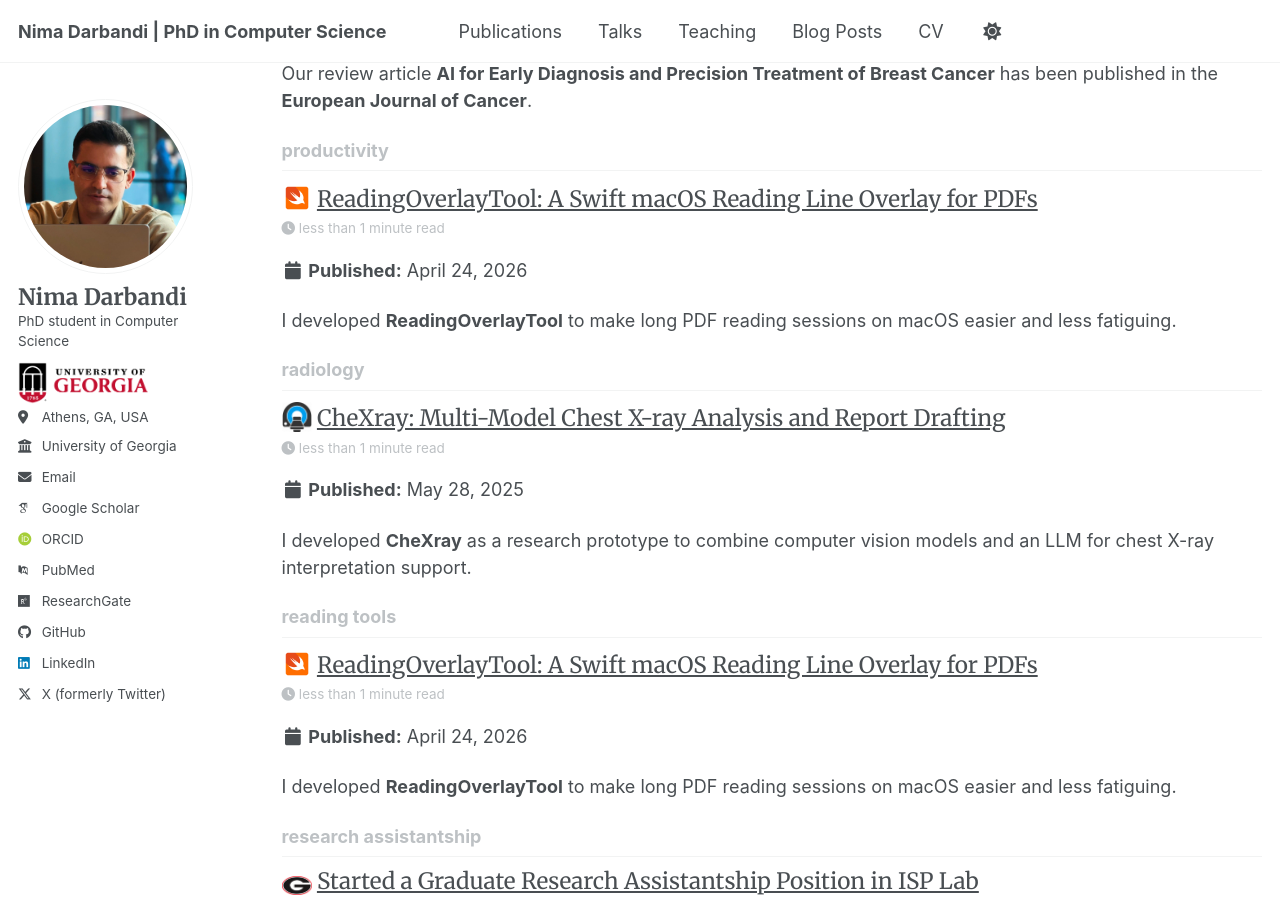
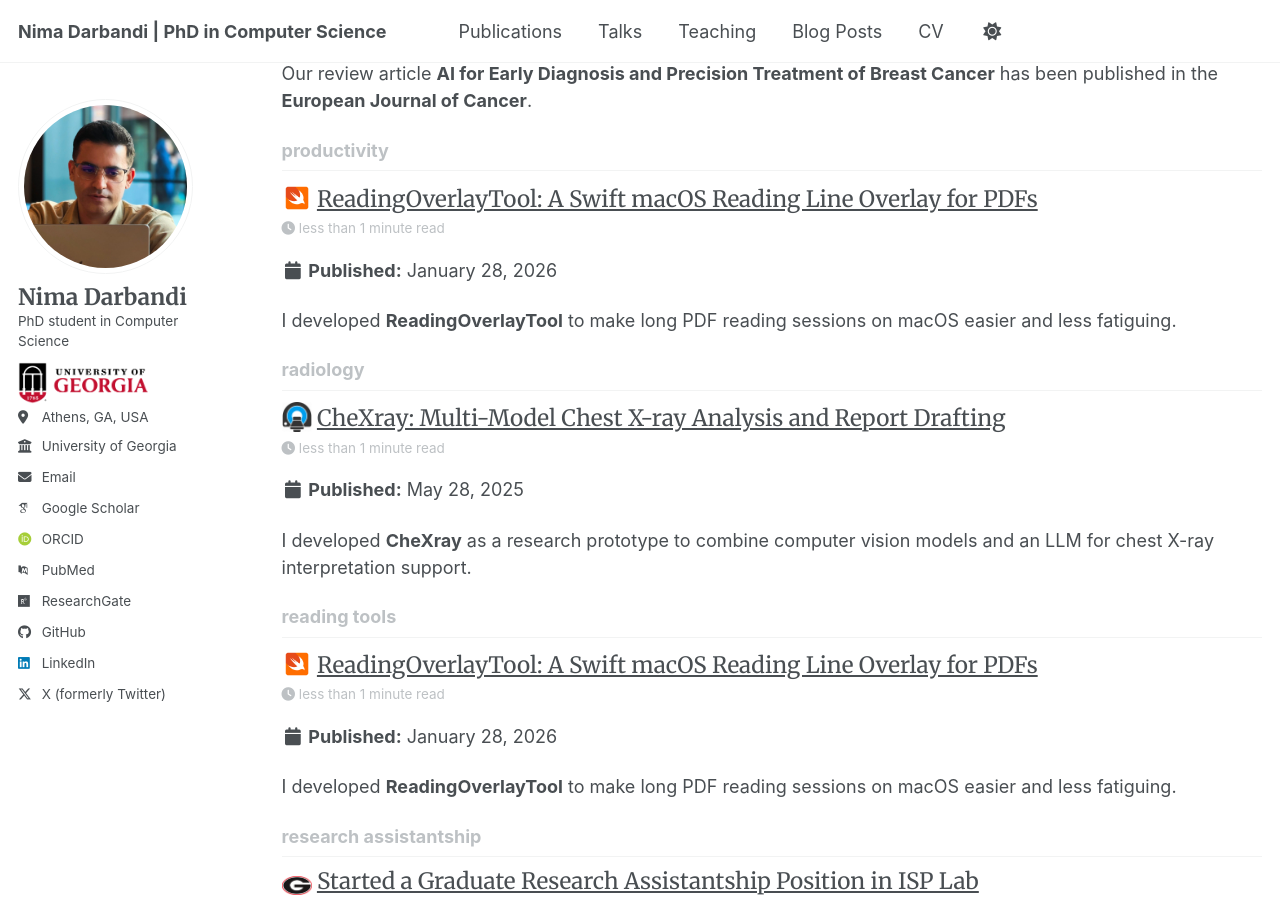
Before and after one commit to nimadarbandi/nimadarbandi.github.io, a Jekyll site: the page built from _pages/tag-archive.html, in a window 1280 px wide and 900 px high, scrolled down 7564 px. Built offline with Jekyll 4.4.1, drawn with Linux system fonts in a browser that asks for light colours; some web fonts are replaced; a script bundle is joined from its source files by our own code; library files that are not in the unit come from our copies; some of the changed text lies outside the part shown.

Commit message:
date corrected reading overlay

```diff
--- a/_posts/2026-04-24-readingoverlaytool-macos-reading-line.md
+++ b/_posts/2026-01-28-readingoverlaytool-macos-reading-line.md
@@ -1,6 +1,6 @@
 ---
 title: "ReadingOverlayTool: A Swift macOS Reading Line Overlay for PDFs"
-date: 2026-04-24
+date: 2026-01-28
 permalink: /posts/2026/04/readingoverlaytool-macos-reading-line/
 tags:
   - swift
```
